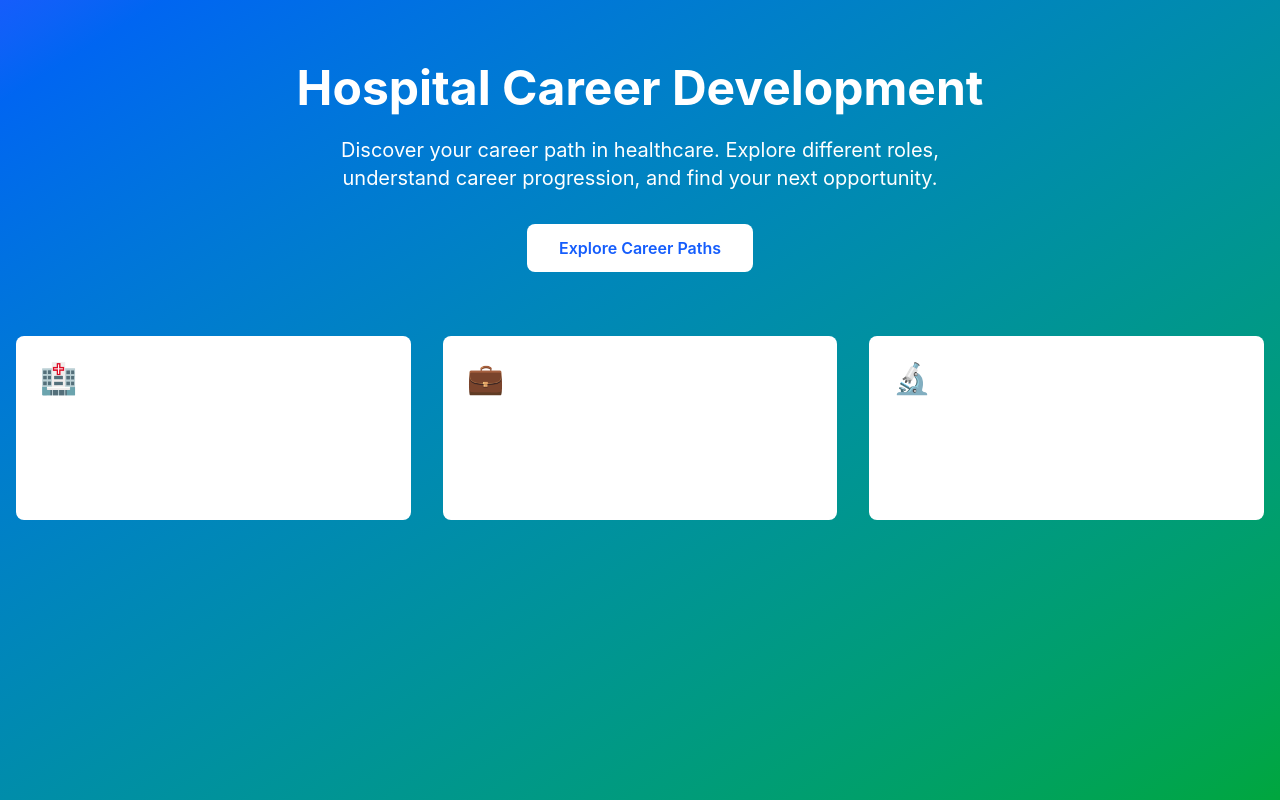
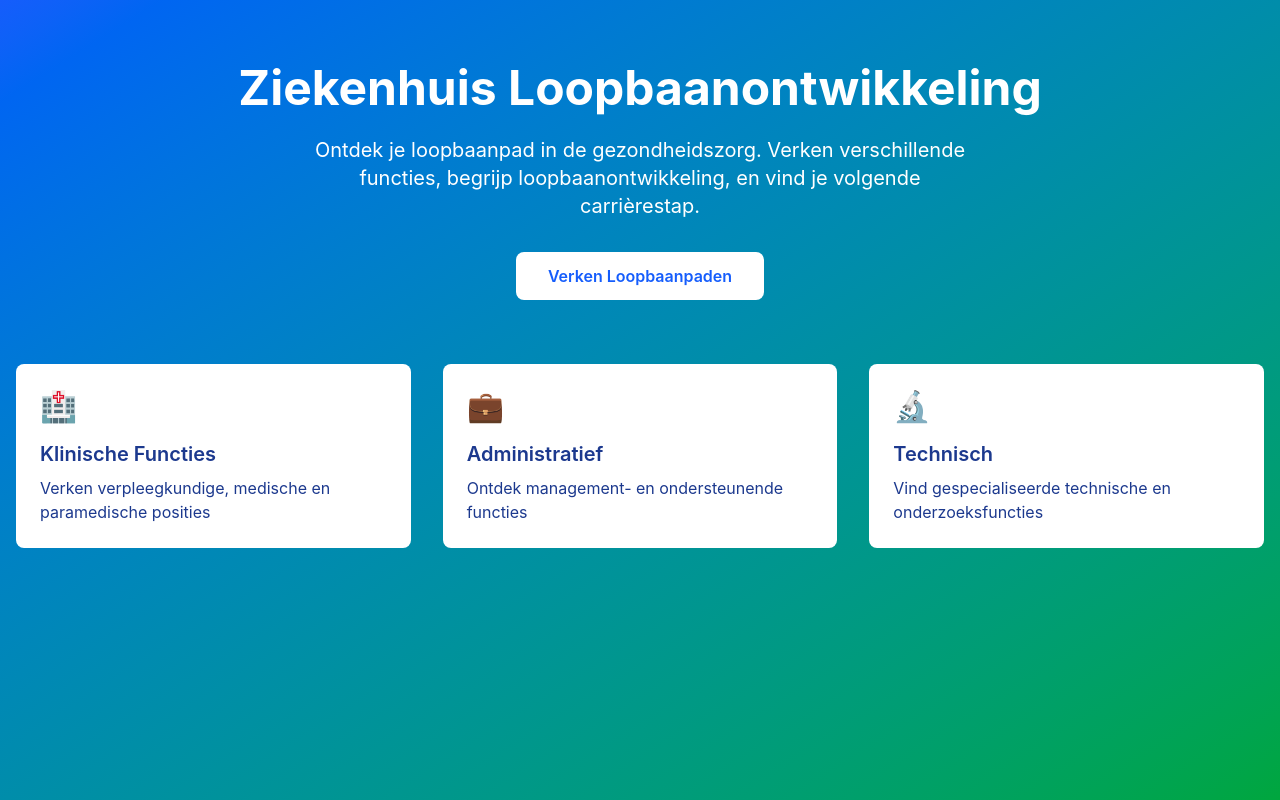
Before and after one commit to eddieedease/careerpath, an Angular app: page /landing in a window 1280 px wide. Built offline with nearby package versions, Linux system fonts and the light colour scheme.

Commit message:
added some extra's

```diff
--- a/src/app/pages/explore/explore.ts
+++ b/src/app/pages/explore/explore.ts
@@ -33,45 +33,98 @@ export class Explore implements OnInit, AfterViewInit {
   private careerData: NodeData[] = [
     {
       id: 'nurse-assistant',
-      label: 'Nurse Assistant',
-      department: 'Nursing',
-      level: 'Entry Level',
-      description: 'Provide basic patient care under supervision of registered nurses.',
-      requirements: ['High school diploma', 'CNA certification', 'Basic life support'],
-      salary: '$25,000 - $35,000'
+      label: 'Zorgassistent',
+      department: 'Verpleging',
+      level: 'Instapniveau',
+      description: 'Biedt basiszorg aan patiënten onder toezicht van gediplomeerde verpleegkundigen.',
+      requirements: ['Middelbare school diploma', 'Verzorgende IG certificaat', 'Basale levensondersteuning'],
+      salary: '€23.000 - €32.000'
     },
     {
       id: 'registered-nurse',
-      label: 'Registered Nurse',
-      department: 'Nursing',
+      label: 'Verpleegkundige',
+      department: 'Verpleging',
       level: 'Professional',
-      description: 'Provide direct patient care, administer medications, and coordinate care plans.',
-      requirements: ['Bachelor\'s in Nursing', 'RN License', 'Clinical experience'],
-      salary: '$60,000 - $80,000'
+      description: 'Verleent directe patiëntenzorg, dient medicatie toe, en coördineert zorgplannen.',
+      requirements: ['HBO-V', 'BIG-registratie', 'Klinische ervaring'],
+      salary: '€35.000 - €55.000'
     },
     {
       id: 'nurse-manager',
-      label: 'Nurse Manager',
-      department: 'Nursing',
+      label: 'Afdelingshoofd Verpleging',
+      department: 'Verpleging',
       level: 'Management',
-      description: 'Lead nursing staff, manage unit operations, and ensure quality care.',
-      requirements: ['BSN/MSN', 'Management experience', 'Leadership skills'],
-      salary: '$80,000 - $100,000'
+      description: 'Leidt verplegend personeel, beheert afdelingsoperaties, en zorgt voor kwaliteitszorg.',
+      requirements: ['HBO-V/Master', 'Management ervaring', 'Leiderschapsvaardigheden'],
+      salary: '€55.000 - €75.000'
     },
     {
       id: 'med-tech',
-      label: 'Medical Technologist',
-      department: 'Laboratory',
+      label: 'Medisch Analist',
+      department: 'Laboratorium',
       level: 'Professional',
-      description: 'Perform complex laboratory tests and analyze results.',
-      requirements: ['Bachelor\'s in Medical Technology', 'Laboratory certification'],
-      salary: '$50,000 - $70,000'
+      description: 'Voert complexe laboratoriumtests uit en analyseert resultaten.',
+      requirements: ['Bachelor Medische Technologie', 'Laboratorium certificering'],
+      salary: '€32.000 - €50.000'
+    },
+    {
+      id: 'lab-manager',
+      label: 'Laboratorium Manager',
+      department: 'Laboratorium',
+      level: 'Management',
+      description: 'Superviseert laboratoriumoperaties, beheert personeel en zorgt voor kwaliteitscontrole van alle tests.',
+      requirements: ['Master Medische Biologie of Chemie', 'Management ervaring', 'Kwaliteitsbeheersysteem kennis'],
+      salary: '€60.000 - €80.000'
+    },
+    {
+      id: 'physician-assistant',
+      label: 'Physician Assistant',
+      department: 'Medisch',
+      level: 'Professional',
+      description: 'Assisteert artsen bij diagnose en behandeling van patiënten, voert medische procedures uit.',
+      requirements: ['Master Physician Assistant', 'BIG-registratie', 'Klinische ervaring'],
+      salary: '€45.000 - €65.000'
+    },
+    {
+      id: 'medical-specialist',
+      label: 'Medisch Specialist',
+      department: 'Medisch',
+      level: 'Expert',
+      description: 'Diagnosticeert en behandelt patiënten binnen een medisch specialisme zoals cardiologie of neurologie.',
+      requirements: ['Geneeskunde opleiding', 'Specialisatie', 'BIG-registratie'],
+      salary: '€90.000 - €120.000'
+    },
+    {
+      id: 'it-support',
+      label: 'IT Ondersteuning',
+      department: 'ICT',
+      level: 'Instapniveau',
+      description: 'Biedt technische ondersteuning voor ziekenhuissystemen en apparatuur.',
+      requirements: ['MBO Informatica', 'Kennis van netwerken', 'Probleemoplossend vermogen'],
+      salary: '€28.000 - €38.000'
+    },
+    {
+      id: 'health-informatics',
+      label: 'Zorginformaticus',
+      department: 'ICT',
+      level: 'Professional',
+      description: 'Ontwikkelt en beheert klinische informatiesystemen en zorgt voor data-integratie binnen het ziekenhuis.',
+      requirements: ['HBO/WO Informatica of Zorginformatica', 'Kennis van EPD-systemen', 'SQL en databeheer'],
+      salary: '€45.000 - €65.000'
     }
   ];
 
   private careerPaths: CareerPath[] = [
-    { from: 'nurse-assistant', to: 'registered-nurse', timeframe: '2-4 years' },
-    { from: 'registered-nurse', to: 'nurse-manager', timeframe: '5-7 years' }
+    { from: 'nurse-assistant', to: 'registered-nurse', timeframe: '2-4 jaar' },
+    { from: 'registered-nurse', to: 'nurse-manager', timeframe: '5-7 jaar' },
+    { from: 'med-tech', to: 'lab-manager', timeframe: '4-6 jaar' },
+    { from: 'registered-nurse', to: 'physician-assistant', timeframe: '3-5 jaar' },
+    { from: 'physician-assistant', to: 'medical-specialist', timeframe: '5-8 jaar' },
+    { from: 'it-support', to: 'health-informatics', timeframe: '2-4 jaar' },
+    { from: 'med-tech', to: 'health-informatics', timeframe: '2-3 jaar' },
+    { from: 'registered-nurse', to: 'health-informatics', timeframe: '1-2 jaar' },
+    { from: 'nurse-manager', to: 'medical-specialist', timeframe: '6-8 jaar' },
+    { from: 'lab-manager', to: 'medical-specialist', timeframe: '7-9 jaar' }
   ];
 
   ngOnInit() {}
@@ -123,12 +176,16 @@ export class Explore implements OnInit, AfterViewInit {
           }
         },
         {
-          selector: 'node[level="Entry Level"]',
+          selector: 'node[level="Instapniveau"]',
           style: { 'background-color': '#059669' }
         },
         {
           selector: 'node[level="Management"]',
           style: { 'background-color': '#dc2626' }
+        },
+        {
+          selector: 'node[level="Expert"]',
+          style: { 'background-color': '#7e22ce' }
         },
         {
           selector: 'node:selected',
@@ -158,12 +215,38 @@ export class Explore implements OnInit, AfterViewInit {
 
     this.cy.on('tap', 'node', (event: any) => {
       const nodeId = event.target.id();
+      const node = event.target;
+
+      // Find the node data
       this.selectedNode = this.careerData.find(node => node.id === nodeId) || null;
+
+      // Reset all edges to default style first
+      this.cy.edges().style({
+        'line-color': '#6b7280',
+        'target-arrow-color': '#6b7280',
+        'width': 3
+      });
+
+      // Highlight connected edges
+      const connectedEdges = node.connectedEdges();
+      connectedEdges.style({
+        'line-color': '#fbbf24',
+        'target-arrow-color': '#fbbf24',
+        'width': 5
+      });
     });
   }
 
   resetView() {
     if (this.cy) {
+      // Reset edge styling
+      this.cy.edges().style({
+        'line-color': '#6b7280',
+        'target-arrow-color': '#6b7280',
+        'width': 3
+      });
+
+      // Fit and center the graph
       this.cy.fit();
       this.cy.center();
     }
--- a/src/app/pages/landing/landing.html
+++ b/src/app/pages/landing/landing.html
@@ -2,38 +2,38 @@
   <div class="container mx-auto px-4 py-16">
     <div class="text-center text-white">
       <h1 class="text-5xl font-bold mb-6">
-        Hospital Career Development
+        Ziekenhuis Loopbaanontwikkeling
       </h1>
       <p class="text-xl mb-8 max-w-2xl mx-auto">
-        Discover your career path in healthcare. Explore different roles,
-        understand career progression, and find your next opportunity.
+        Ontdek je loopbaanpad in de gezondheidszorg. Verken verschillende functies,
+        begrijp loopbaanontwikkeling, en vind je volgende carrièrestap.
       </p>
       <div class="space-y-4">
         <button
           routerLink="/explore"
           class="bg-white text-blue-600 px-8 py-3 rounded-lg font-semibold hover:bg-gray-100 transition-colors">
-          Explore Career Paths
+          Verken Loopbaanpaden
         </button>
       </div>
     </div>
 
     <div class="mt-16 grid md:grid-cols-3 gap-8">
-      <div class="bg-white bg-opacity-10 backdrop-blur-lg rounded-lg p-6 text-white">
+      <div class="bg-white bg-opacity-20 backdrop-blur-lg rounded-lg p-6 text-blue-900">
         <div class="text-3xl mb-4">🏥</div>
-        <h3 class="text-xl font-semibold mb-2">Clinical Roles</h3>
-        <p>Explore nursing, medical, and allied health positions</p>
+        <h3 class="text-xl font-semibold mb-2">Klinische Functies</h3>
+        <p>Verken verpleegkundige, medische en paramedische posities</p>
       </div>
 
-      <div class="bg-white bg-opacity-10 backdrop-blur-lg rounded-lg p-6 text-white">
+      <div class="bg-white bg-opacity-20 backdrop-blur-lg rounded-lg p-6 text-blue-900">
         <div class="text-3xl mb-4">💼</div>
-        <h3 class="text-xl font-semibold mb-2">Administrative</h3>
-        <p>Discover management and support opportunities</p>
+        <h3 class="text-xl font-semibold mb-2">Administratief</h3>
+        <p>Ontdek management- en ondersteunende functies</p>
       </div>
 
-      <div class="bg-white bg-opacity-10 backdrop-blur-lg rounded-lg p-6 text-white">
+      <div class="bg-white bg-opacity-20 backdrop-blur-lg rounded-lg p-6 text-blue-900">
         <div class="text-3xl mb-4">🔬</div>
-        <h3 class="text-xl font-semibold mb-2">Technical</h3>
-        <p>Find specialized technical and research roles</p>
+        <h3 class="text-xl font-semibold mb-2">Technisch</h3>
+        <p>Vind gespecialiseerde technische en onderzoeksfuncties</p>
       </div>
     </div>
   </div>
--- a/src/index.html
+++ b/src/index.html
@@ -1,8 +1,8 @@
 <!doctype html>
-<html lang="en">
+<html lang="nl">
 <head>
   <meta charset="utf-8">
-  <title>HospitalCareerDevelopment</title>
+  <title>Ziekenhuis Loopbaanontwikkeling</title>
   <base href="/">
   <meta name="viewport" content="width=device-width, initial-scale=1">
   <link rel="icon" type="image/x-icon" href="favicon.ico">
```
Also changed, not shown: src/app/pages/explore/explore.html (+10 -10 lines).
